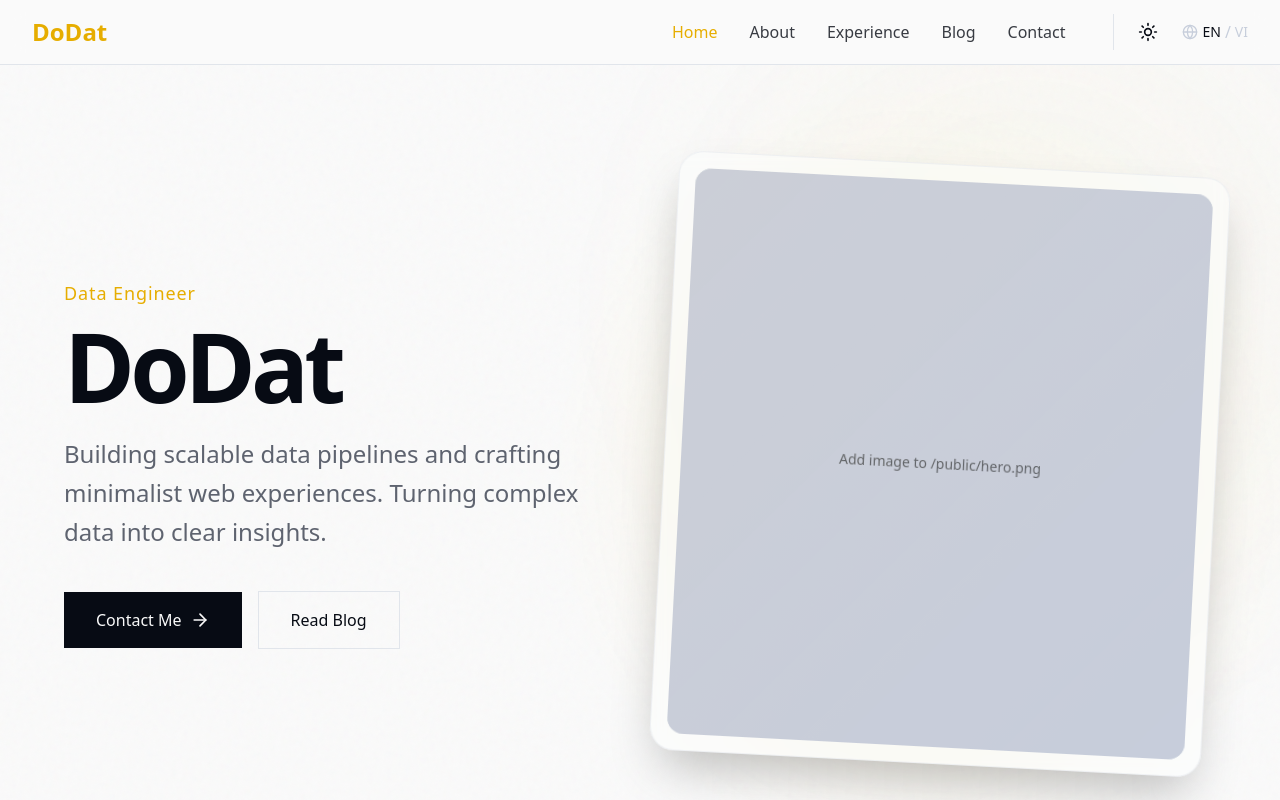
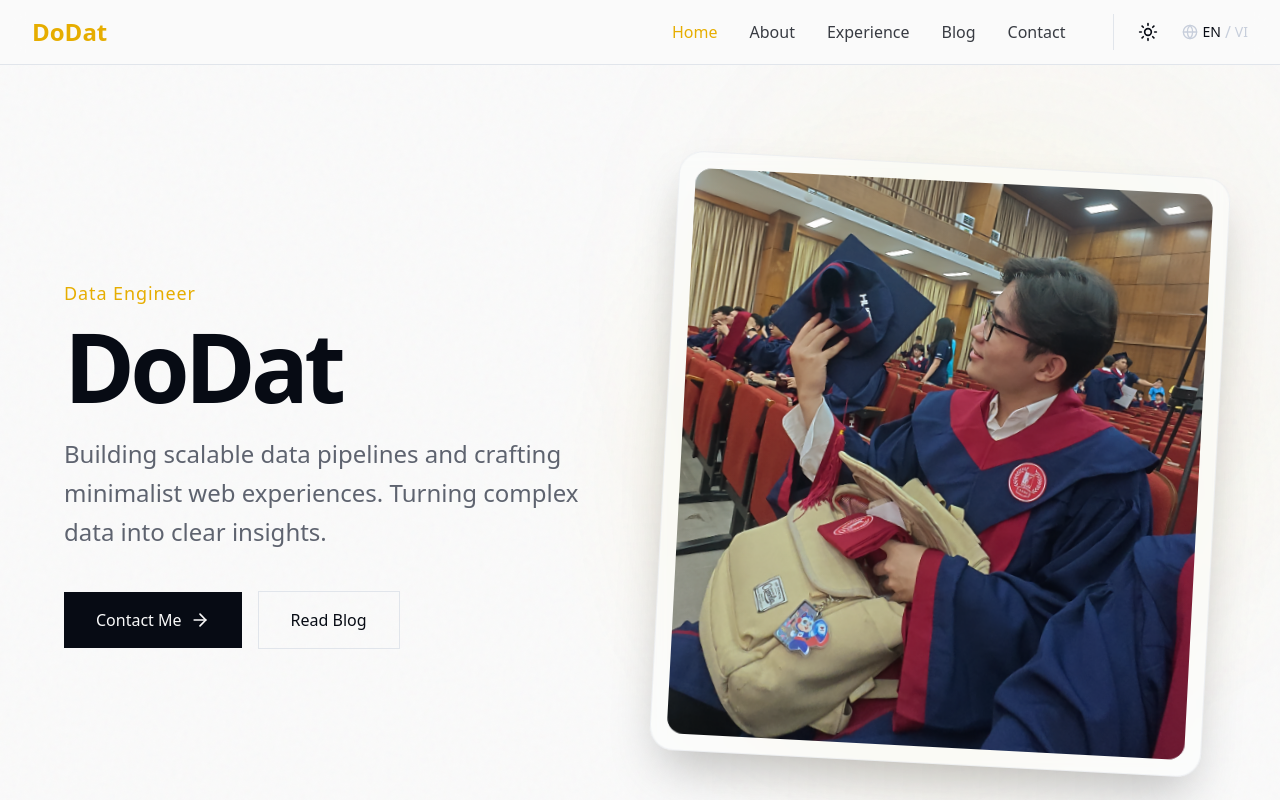
Before and after one commit to tadod12/portfolio, a Next.js app: page /en in a window 1280 px wide. Shown: the top 800 px of the page. Built offline with nearby package versions, Linux system fonts and the light colour scheme.

Commit message:
fix(hero): enable Image component and remove placeholder

```diff
--- a/src/components/sections/Hero.tsx
+++ b/src/components/sections/Hero.tsx
@@ -3,6 +3,7 @@
 import { motion } from "framer-motion";
 import Link from "next/link";
 import { ArrowRight, ArrowDown } from "lucide-react";
+import Image from "next/image";
 import { Locale } from "@/app/i18n";
 import { ScrollReveal } from "@/components/ui/ScrollReveal";
 
@@ -96,10 +97,6 @@ export default function Hero({ lang, dict }: HeroProps) {
                             2. Update the src below to "/hero.png"
                         */}
                         <div className="relative h-full w-full rounded-2xl overflow-hidden bg-muted group">
-                            <div className="absolute inset-0 flex items-center justify-center text-muted-foreground bg-muted/50 z-0">
-                                <span className="text-sm">Add image to /public/hero.png</span>
-                            </div>
-                            {/* Uncomment the Image component when you have a file
                             <Image
                                 src="/hero.png"
                                 alt="Hero Image"
@@ -107,8 +104,7 @@ export default function Hero({ lang, dict }: HeroProps) {
                                 className="object-cover transition-transform duration-700 group-hover:scale-105"
                                 priority
                             />
-                            */}
-                            {/* Temporary visual until image is added */}
+                            {/* Overlay for better text on image if needed, or just aesthetic */}
                             <div className="absolute inset-0 bg-gradient-to-br from-accent/10 to-transparent z-10 mix-blend-overlay" />
                         </div>
                     </div>
```
Also changed, not shown: public/hero.png (added), public/hero_placeholder.txt (deleted).
